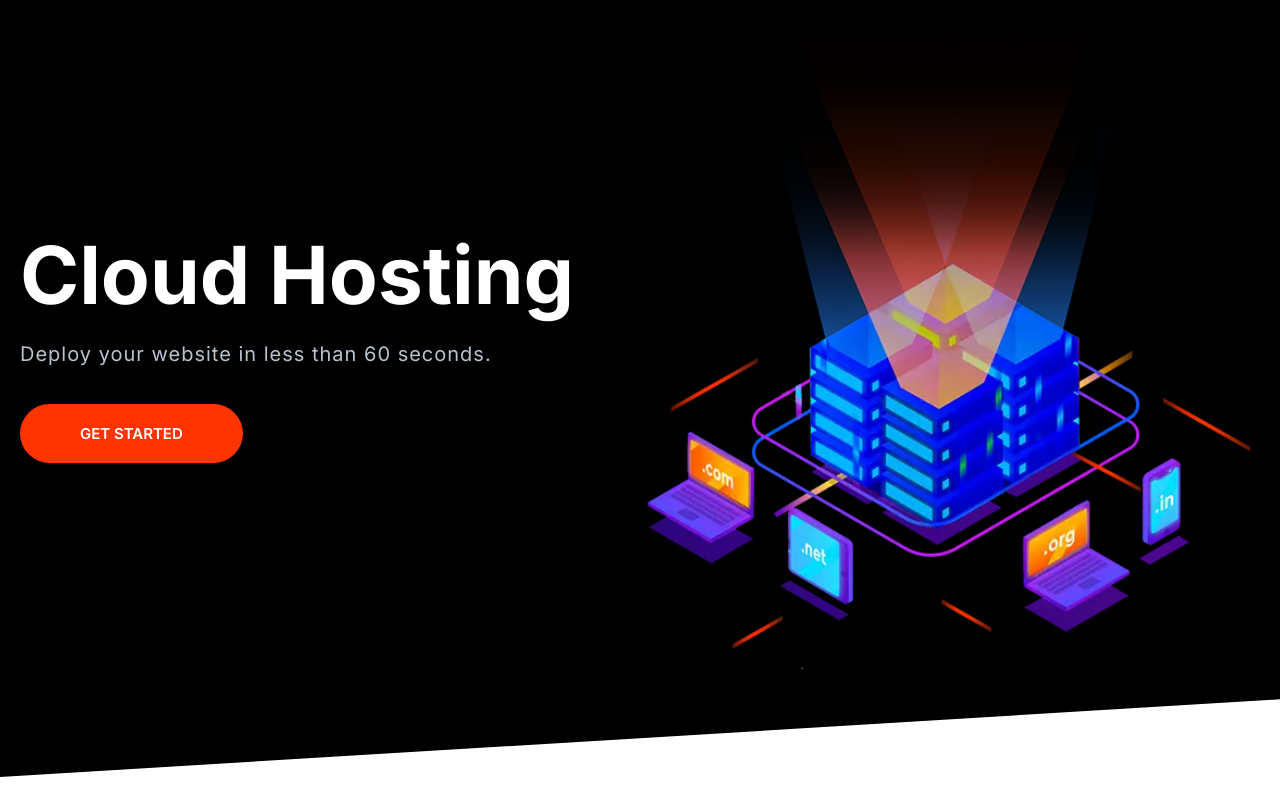
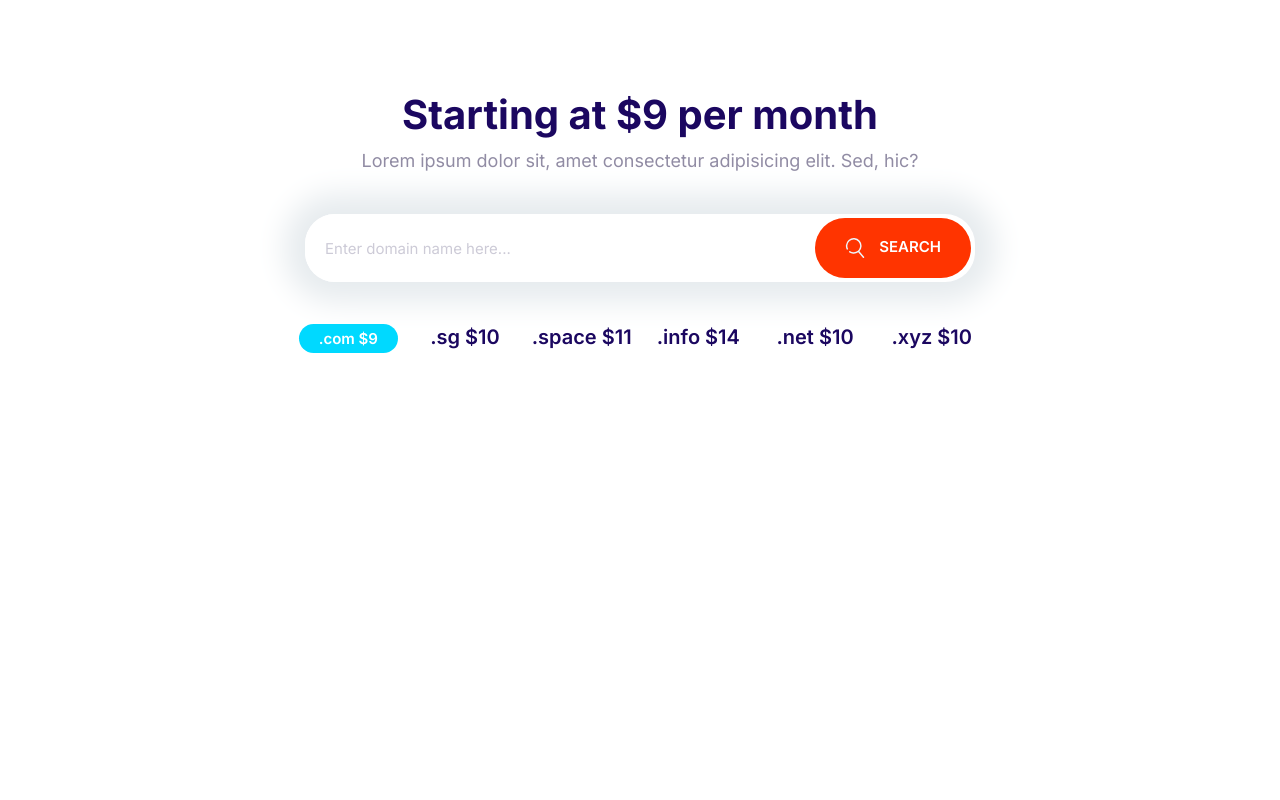
Before and after one commit to vamcyellapu/vamc, a plain HTML site: page index.html in a window 1280 px wide. Drawn offline with Linux system fonts and the light colour scheme.

Commit message:
built the domain block component

```diff
--- a/css/styles.css
+++ b/css/styles.css
@@ -179,11 +179,18 @@ font-size: 1.5rem;
     cursor: pointer;
     font-size: 1.8rem;
     font-weight: 600;
+    margin: 1rem 0;
+    outline: none;
     padding: 2rem 3rem;
+    text-align: center;
     text-transform: uppercase;
     white-space: nowrap;
-    text-align: center;
-    margin: 1rem 0;
+}
+.btn .icon {
+    width: 2rem;
+    height: 2rem;
+    margin-right: 1rem;
+    vertical-align: middle;
 }
 .btn--primary:hover {
     background: #3a8ffd;
@@ -254,7 +261,7 @@ font-size: 1.5rem;
 .input-group input {
     border: 0;
     flex-grow: 1;
-    padding: 1.5rem 1rem;
+    padding: 1.5rem 2rem;
 }
 .input-group .btn {
     margin: 4px;
@@ -630,3 +637,30 @@ font-size: 1.5rem;
           align-self: center;
       }
   }
+
+
+
+  /* Domain Block  */
+
+  .block-domain .input-group {
+      box-shadow: 0 0 30px 20px #e6ebee;
+      border: 0;
+      margin: 4rem auto;
+      max-width: 670px;
+  }
+
+  .block-domain__prices {
+      display: grid;
+      grid-template-columns: repeat(3, 1fr);
+      grid-template-rows: repeat(2, 6rem);
+      font-size: 2rem;
+      font-weight: 600;
+      justify-items: center;
+      max-width: 700px;
+      margin: 0 auto;
+  }
+  @media screen and (min-width:768px) {
+      .block-domain__prices {
+          grid-template-columns: repeat(auto-fit,minmax(10rem, 1fr));
+      }
+  }
--- a/index.html
+++ b/index.html
@@ -13,21 +13,29 @@
 </head>
 
 <body>
-    <section class="block block--dark block--skewed-left hero">
-        <div class="grid grid--1x2">
-            <header class="block__header hero__content">
-                <h1 class="block__heading">Cloud Hosting</h1>
-                <p class="hero__tagline">Deploy your website in less than 60 seconds.</p>
-                <a href="" class="btn btn--accent btn--stretched">Get Started</a>
-            </header>
-            <picture>
-                <source type="image/webp" srcset="images/banner.webp 1x, images/banner@2x.webp 2x">
-                <source type="image/png" srcset="images/banner.png 1x, images/banner@2x.png 2x">
-                <img class="hero__image" src="images/banner.png" alt="">
-            </picture>
+    <section class="block container block-domain">
+        <header class="block__header">
+            <h2>Starting at $9 per month</h2>
+            <p>Lorem ipsum dolor sit, amet consectetur adipisicing elit. Sed, hic?</p>
+        </header>
+        <div class="input-group">
+            <input type="text" class="input" placeholder="Enter domain name here...">
+            <button class="btn btn--accent">
+                <svg class="icon icon--white">
+                    <use xlink:href="images/sprite.svg#search "></use>
+                </svg>
+                Search</button>
         </div>
+        <ul class="list block-domain__prices">
+            <li><span class="badge badge--secondary">.com $9</span></li>
+            <li>.sg $10</li>
+            <li>.space $11</li>
+            <li>.info $14</li>
+            <li>.net $10</li>
+            <li>.xyz $10</li>
+        </ul>
+
     </section>
-
     <script src="js/main.js"></script>
 </body>
 
```
Also changed, not shown: components/domain_block.html (added, +23 -0 lines).
